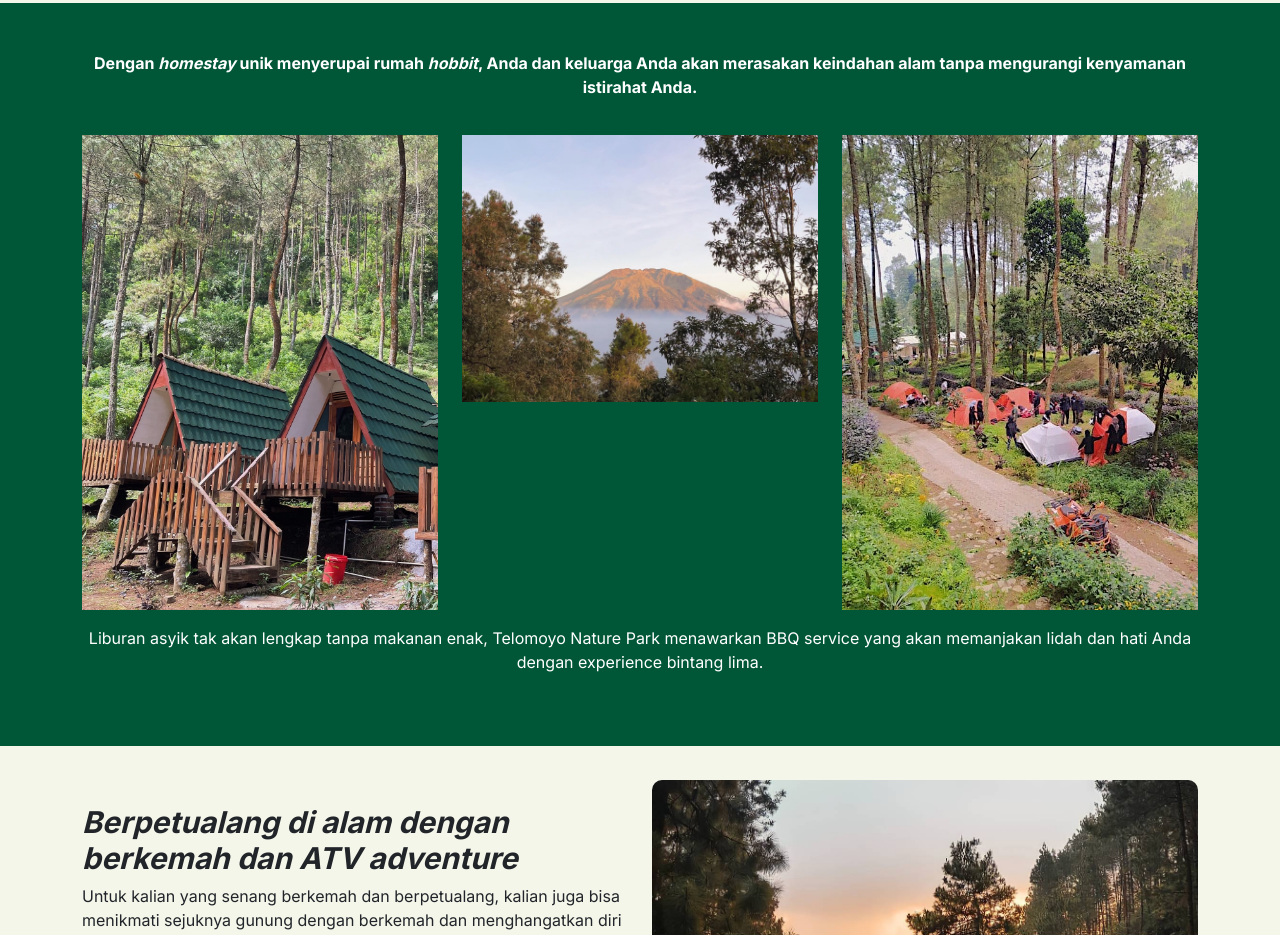
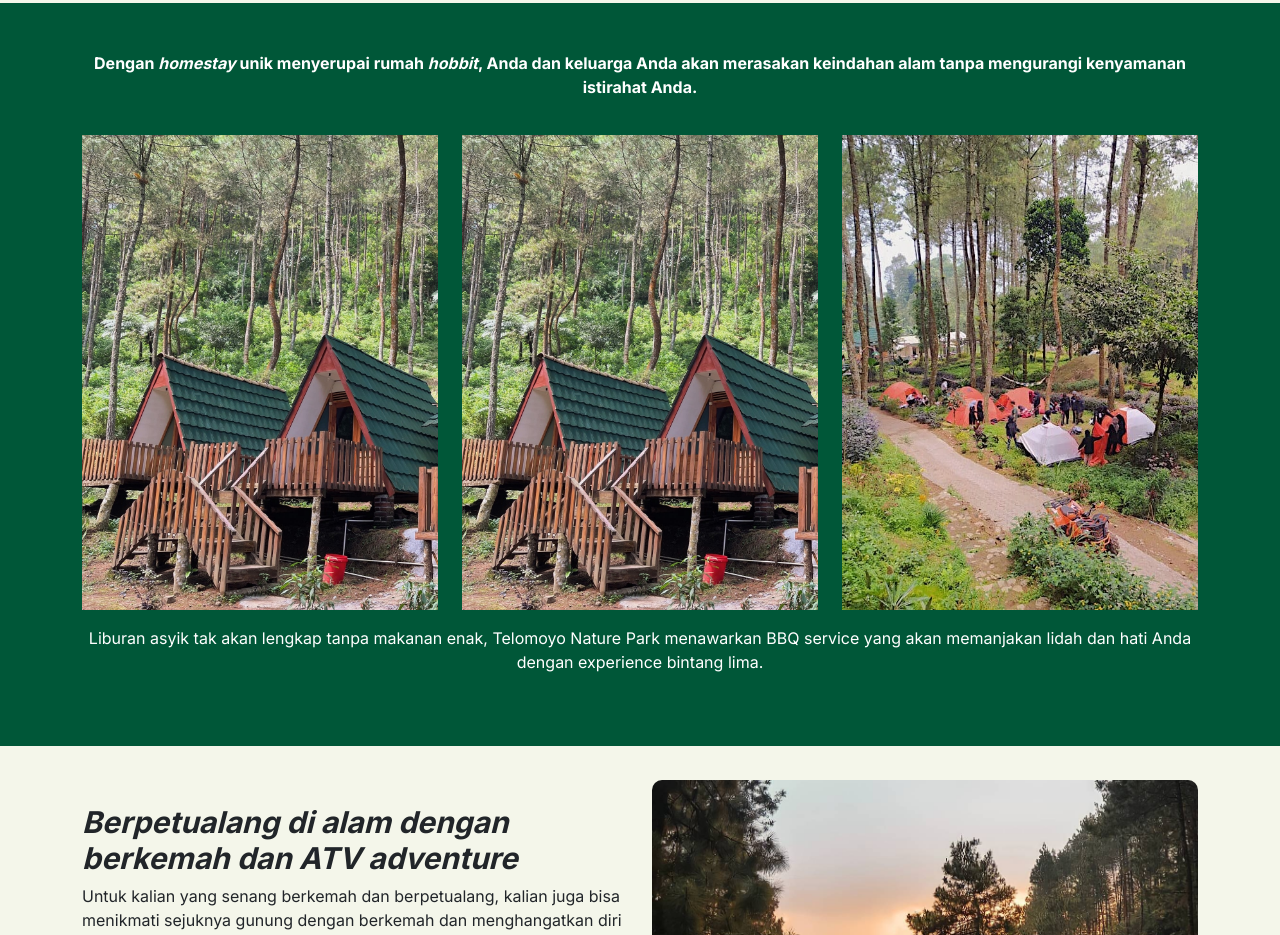
Before and after one commit to feliciawnn/sn-pandean, a plain HTML site: page pariwisata.html in a window 1280 px wide. Shown: the part 5133-6068 px from the top of the page. Drawn offline with nearby package versions, Linux system fonts and the light colour scheme.

Commit message:
changed image on pariwisata

```diff
--- a/pariwisata.html
+++ b/pariwisata.html
@@ -242,7 +242,7 @@
                             <img class="three-hor-img" src="./media/tnp_left.jpg">
                         </div>
                         <div class="col-12 col-lg-4">
-                            <img class="three-hor-img" src="./media/telomoyo_general.jpg">
+                            <img class="three-hor-img" src="./media/tnp_left.jpg">
                         </div>
                         <div class="col-12 col-lg-4">
                             <img class="three-hor-img" src="./media/tnp_right.jpg">
```
